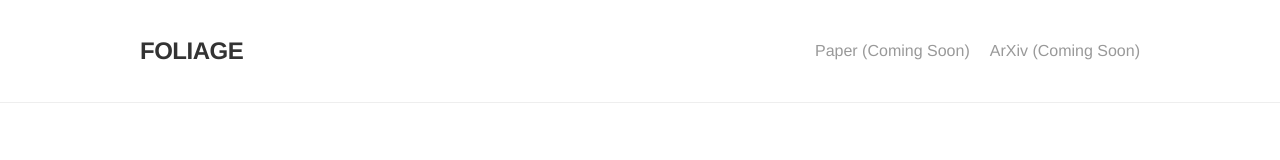
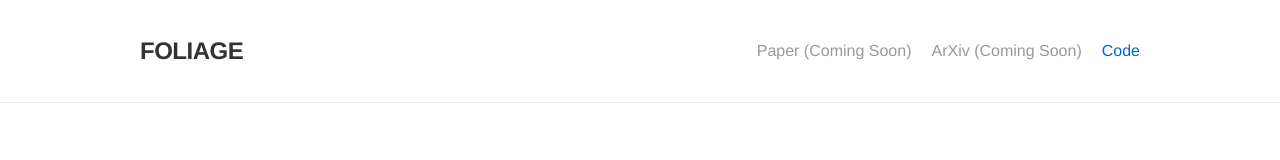
Before and after one commit to JasonLiu2024/foliage-geometry-centered-3d-latent-world-models-for-growing-surfaces, a plain HTML site: page index.html in a window 1280 px wide. Shown: the top 160 px of the page. Drawn offline with Linux system fonts and the light colour scheme.

Commit message:
Update index.html

```diff
--- a/index.html
+++ b/index.html
@@ -217,6 +217,13 @@
       <div class="nav-right">
         <span class="nav-disabled">Paper (Coming Soon)</span>
         <span class="nav-disabled">ArXiv (Coming Soon)</span>
+        <a
+          href="https://github.com/JasonLiu2024/foliage-geometry-centered-3d-latent-world-models-for-growing-surfaces"
+          target="_blank"
+          rel="noopener noreferrer"
+        >
+          Code
+        </a>
       </div>
     </nav>
   </header>
```
